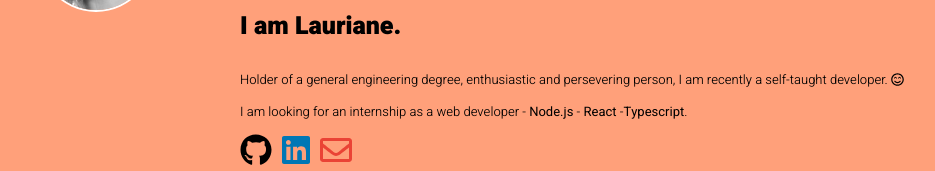
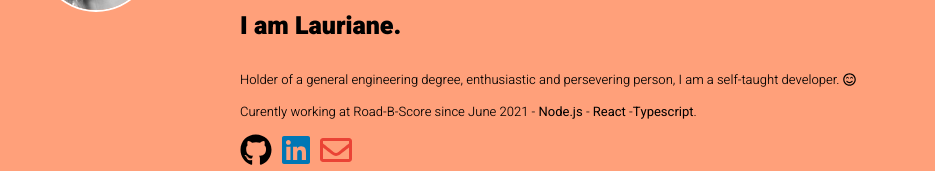
Before and after one commit to lololau/lololau, a React (Create React App) app: page / in a window 1280 px wide. Shown: the part 324-495 px from the top of the page, without its empty margins (112-1047 px from the left). Built offline with nearby package versions, Linux system fonts and the light colour scheme.

Commit message:
Update content page lololau

```diff
--- a/src/App.js
+++ b/src/App.js
@@ -15,12 +15,12 @@ function App() {
           <h1 className="title">Hi.</h1>
           <h3 className="Iam">I am Lauriane.</h3>
           <p>
-            Holder of a general engineering degree, enthusiastic and persevering
-            person, I am recently a self-taught developer.{" "}
+          Holder of a general engineering degree, enthusiastic and persevering
+          person, I am a self-taught developer.{" "}
             <FontAwesomeIcon icon={faSmileBeam} color="black" />
           </p>
           <p>
-            I am looking for an internship as a web developer -{" "}
+          Curently working at Road-B-Score since June 2021 -{" "}
             <span className="stack">Node.js</span> -{" "}
             <span className="stack">React</span> -
             <span className="stack">Typescript</span>.
```
